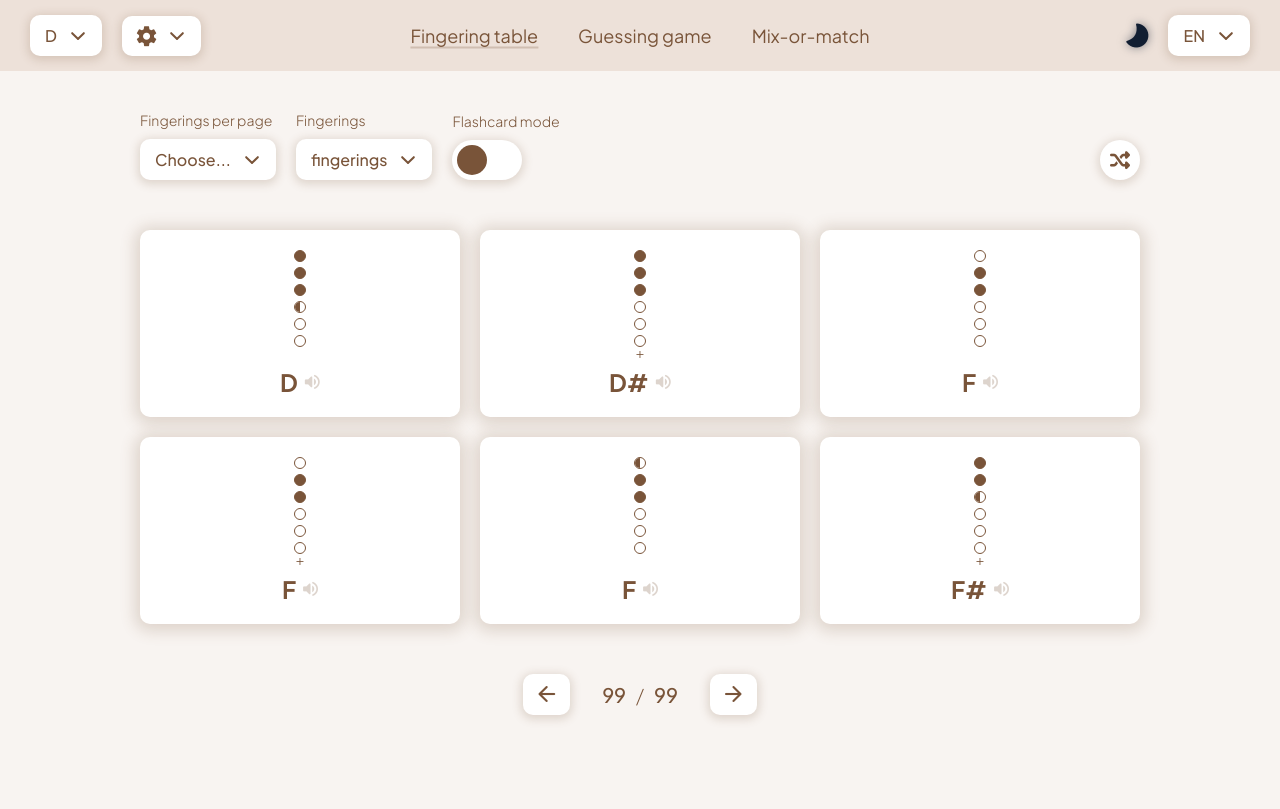
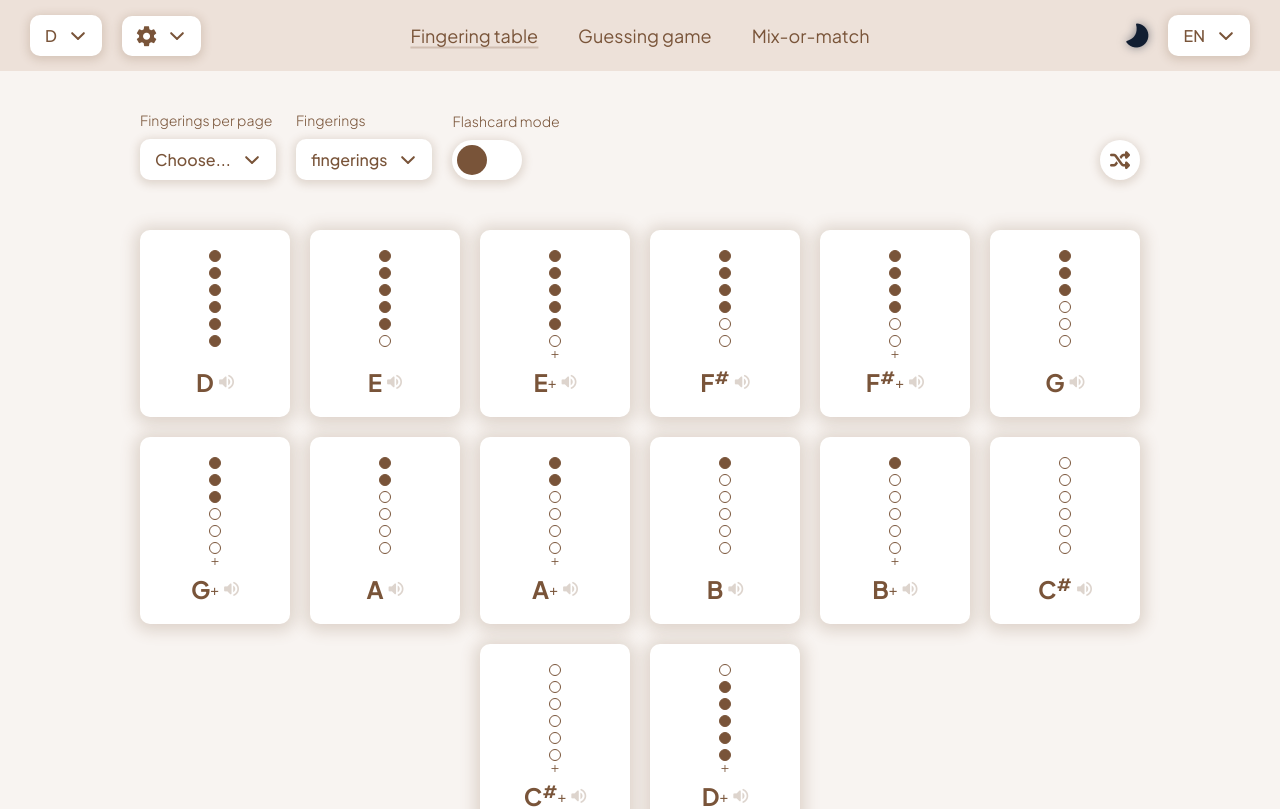
Before and after one commit to PetitChampi/whistle-buddy, a Vue app: page /fingering-table in a window 1280 px wide. Shown: the top 809 px of the page. Built offline with nearby package versions, Linux system fonts and the light colour scheme.

Commit message:
Entered actual fingering data + minor fixes

```diff
--- a/src/components/GameParams.vue
+++ b/src/components/GameParams.vue
@@ -75,7 +75,12 @@
         </template>
       </SettingsGroup>
 
-      <SettingsGroup :title="$t('GEN_FINGERINGS')" large accordion>
+      <SettingsGroup
+        :title="$t('GEN_SELECTED_FINGS')"
+        :subtitle="gameType === 'mixmatch' ? $t('G_MIXM_FINGS_SUBTITLE') : ''"
+        large
+        accordion
+      >
         <template v-slot:content>
           <div class="settings-item-content">
             <p class="checkbox-grid-label">{{ $t('GEN_STANDARD') }}</p>
--- a/src/components/molecules/Card.vue
+++ b/src/components/molecules/Card.vue
@@ -5,9 +5,8 @@
       :class="{ flipped: flashcard && isFlipped, selected: isSelected, error, success, fixed: fixedHeight }"
     >
       <div class="front">
-        <div class="card-fingerings">
+        <div class="card-fingerings" v-if="!noteOnly">
           <div
-            v-if="!noteOnly"
             v-for="fing in note.fingerings"
             :key="fing.id"
             class="card-fingerings-item"
@@ -27,7 +26,10 @@
           !fingeringOnly
         ">
           <div class="card-note-title">
-            <p class="card-note-en">{{ formattedNameEn }}</p>
+            <p class="card-note-en" :class="{ oct2: note.octave === 2 }">
+              {{ formattedNameEn.charAt(0) }}
+              <span class="alteration">{{ formattedNameEn.slice(1) }}</span>
+            </p>
             <span
               class="icon-volume"
               v-if="route.name === 'fingeringTable'"
@@ -41,7 +43,10 @@
       <div class="back">
         <div class="card-note" v-if="route.name === 'fingeringTable'">
           <div class="card-note-title">
-            <p class="card-note-en">{{ formattedNameEn }}</p>
+            <p class="card-note-en" :class="{ oct2: note.octave === 2 }">
+              {{ formattedNameEn.charAt(0) }}
+              <span class="alteration">{{ formattedNameEn.slice(1) }}</span>
+            </p>
             <span
               class="icon-volume"
               v-if="route.name === 'fingeringTable'"
@@ -188,7 +193,7 @@ watch(() => props.flashcard, (newVal) => {
     &-title {
       display: flex;
       align-items: center;
-      gap: 7px;
+      gap: 5px;
 
       .icon-volume {
         color: var(--text-standard-half-transparent);
@@ -199,12 +204,22 @@ watch(() => props.flashcard, (newVal) => {
     &-en {
       font-size: 1.5rem;
       font-weight: 700;
+      display: flex;
       @media screen and (max-width: $mobile) {
         font-size: 1.25rem;
+      }
+      & .alteration {
+        font-size: .7em;
       }
     }
     &-fr {
       font-size: .875rem;
+    }
+    & .oct2::after {
+      content: "+";
+      font-size: .6em;
+      font-weight: normal;
+      align-self: center;
     }
   }
 
@@ -222,6 +237,9 @@ watch(() => props.flashcard, (newVal) => {
       gap: 5px;
       align-items: center;
       position: relative;
+      @media screen and (max-width: $mobile) {
+        gap: 3px;
+      }
 
       &.oct2::after {
         content: "+";
--- a/src/i18n/en.json
+++ b/src/i18n/en.json
@@ -1,6 +1,7 @@
 {
   "GEN_ALL": "All",
   "GEN_FINGERINGS": "Fingerings",
+  "GEN_SELECTED_FINGS": "Selected fingerings",
   "GEN_NOTES": "Notes",
   "GEN_ABOUT_US": "About us",
   "GEN_CHOOSE": "Choose...",
@@ -56,6 +57,7 @@
   "G_GUESS_FINISH_BACK_SET": "Back to game settings",
   "G_GUESS_FINISH_REPLAY": "Replay this round",
 
+  "G_MIXM_FINGS_SUBTITLE": "Only the first 12 selected fingerings can be used in the game.",
   "G_MIXM_INSTRUCTION": "Find the pairs!",
   "G_MIXM_PAUSED": "Game paused",
   "G_MIXM_RESUME": "Resume",
--- a/src/i18n/fr.json
+++ b/src/i18n/fr.json
@@ -1,6 +1,7 @@
 {
   "GEN_ALL": "Tous",
   "GEN_FINGERINGS": "Doigtés",
+  "GEN_SELECTED_FINGS": "Doigtés sélectionnés",
   "GEN_NOTES": "Notes",
   "GEN_ABOUT_US": "À propos",
   "GEN_CHOOSE": "Choisir...",
@@ -56,6 +57,7 @@
   "G_GUESS_FINISH_BACK_SET": "Retour aux paramètres",
   "G_GUESS_FINISH_REPLAY": "Rejouer cette partie",
 
+  "G_MIXM_FINGS_SUBTITLE": "Seuls les 12 premiers doigtés sélectionnés pourront être dans le jeu.",
   "G_MIXM_INSTRUCTION": "Trouve les paires!",
   "G_MIXM_PAUSED": "Jeu en pause",
   "G_MIXM_RESUME": "Reprendre",
--- a/src/stores/musicalData.ts
+++ b/src/stores/musicalData.ts
@@ -23,15 +23,22 @@ export const useMusicalDataStore = defineStore("musicalData", () => {
     { absolutePos: 12, names: [{ en: "b", fr: "si" }] }
   ]);
   const fingerings = ref<IFingering[]>([
-    { id: 1, posInScale: 1, holes: [2, 2, 1, 0, 0, 0], type: "halfhole", octaves: [1, 2] },
-    { id: 2, posInScale: 1, holes: [2, 2, 2, 1, 0, 0], type: "standard", octaves: [1] },
-    { id: 3, posInScale: 2, holes: [2, 2, 2, 0, 0, 0], type: "standard", octaves: [2] },
-    { id: 4, posInScale: 2, holes: [2, 2, 2, 2, 1, 0], type: "specific", octaves: [1, 2] },
-    { id: 5, posInScale: 3, holes: [2, 2, 2, 2, 2, 0], type: "halfhole", octaves: [2] },
-    { id: 6, posInScale: 4, holes: [0, 2, 2, 0, 0, 0], type: "standard", octaves: [1, 2] },
-    { id: 7, posInScale: 4, holes: [1, 2, 2, 0, 0, 0], type: "standard", octaves: [1] },
-    { id: 8, posInScale: 5, holes: [2, 2, 1, 0, 0, 0], type: "standard", octaves: [2] },
-    { id: 9, posInScale: 6, holes: [2, 2, 1, 0, 0, 0], type: "specific", octaves: [1, 2] }
+    { id: 1, posInScale: 1, holes: [2, 2, 2, 2, 2, 2], type: "standard", octaves: [1] },
+    { id: 2, posInScale: 3, holes: [2, 2, 2, 2, 2, 0], type: "standard", octaves: [1, 2] },
+    { id: 3, posInScale: 5, holes: [2, 2, 2, 2, 0, 0], type: "standard", octaves: [1, 2] },
+    { id: 4, posInScale: 6, holes: [2, 2, 2, 0, 0, 0], type: "standard", octaves: [1, 2] },
+    { id: 5, posInScale: 8, holes: [2, 2, 0, 0, 0, 0], type: "standard", octaves: [1, 2] },
+    { id: 6, posInScale: 10, holes: [2, 0, 0, 0, 0, 0], type: "standard", octaves: [1, 2] },
+    { id: 7, posInScale: 12, holes: [0, 0, 0, 0, 0, 0], type: "standard", octaves: [1, 2] },
+    { id: 8, posInScale: 1, holes: [0, 2, 2, 2, 2, 2], type: "standard", octaves: [2] },
+    { id: 9, posInScale: 2, holes: [2, 2, 2, 2, 2, 1], type: "halfhole", octaves: [1, 2] },
+    { id: 10, posInScale: 4, holes: [2, 2, 2, 2, 1, 0], type: "halfhole", octaves: [1, 2] },
+    { id: 11, posInScale: 7, holes: [2, 2, 1, 0, 0, 0], type: "halfhole", octaves: [1, 2] },
+    { id: 12, posInScale: 9, holes: [2, 1, 0, 0, 0, 0], type: "halfhole", octaves: [1, 2] },
+    { id: 13, posInScale: 11, holes: [1, 0, 0, 0, 0, 0], type: "halfhole", octaves: [1, 2] },
+    { id: 14, posInScale: 11, holes: [0, 2, 2, 0, 0, 0], type: "specific", octaves: [1] },
+    { id: 15, posInScale: 9, holes: [2, 0, 2, 2, 2, 2], type: "specific", octaves: [1, 2] },
+    { id: 16, posInScale: 7, holes: [2, 2, 0, 2, 2, 2], type: "specific", octaves: [1, 2] },
   ]);
 
   // Getters
--- a/src/stores/params.ts
+++ b/src/stores/params.ts
@@ -41,7 +41,7 @@ export const useParamsStore = defineStore("params", () => {
   );
   const mixMatchParams = useLocalStorage<IMixMatchParams>(
     "mix_match_params", {
-      nbOfPairs: { unit: "", min: 2, max: 12, current: 3 },
+      nbOfPairs: { unit: "", min: 3, max: 16, current: 9 },
       timer: false,
       timerValues: { unit: "m", min: 1, max: 5, current: 3 }
     }
--- a/src/views/GuessingGameView.vue
+++ b/src/views/GuessingGameView.vue
@@ -71,22 +71,13 @@ const gameFinished = ref<boolean>(false);
 const note = ref<ICard>({
   id: 1,
   name: {en: 'Gb', fr: 'Sol b'},
-  fingering: [2, 2, 1, 0, 0, 0],
+  fingerings: [
+    { id: 1, posInScale: 1, holes: [2, 2, 1, 0, 0, 0], type: "halfhole", octaves: [1, 2] }
+  ],
   octave: 1
 });
 const cards = ref<ICard[]>([
-  { id: 1, name: {en: 'A', fr: 'La'}, fingering: [2, 2, 1, 0, 0, 0], octave: 1 },
-  { id: 2, name: {en: 'B', fr: 'Si'}, fingering: [2, 2, 1, 0, 0, 0], octave: 1 },
-  { id: 3, name: {en: 'Gb', fr: 'Sol b'}, fingering: [2, 2, 1, 0, 0, 0], octave: 1 },
-  { id: 4, name: {en: 'C', fr: 'Do'}, fingering: [2, 2, 1, 0, 0, 0], octave: 1 },
-  { id: 5, name: {en: 'Gb', fr: 'Sol b'}, fingering: [2, 2, 1, 0, 0, 0], octave: 1 },
-  { id: 6, name: {en: 'Gb', fr: 'Sol b'}, fingering: [2, 2, 1, 0, 0, 0], octave: 1 },
-  { id: 7, name: {en: 'Gb', fr: 'Sol b'}, fingering: [2, 2, 1, 0, 0, 0], octave: 1 },
-  { id: 8, name: {en: 'Gb', fr: 'Sol b'}, fingering: [2, 2, 1, 0, 0, 0], octave: 1 },
-  { id: 9, name: {en: 'Gb', fr: 'Sol b'}, fingering: [2, 2, 1, 0, 0, 0], octave: 1 },
-  { id: 10, name: {en: 'Gb', fr: 'Sol b'}, fingering: [2, 2, 1, 0, 0, 0], octave: 1 },
-  { id: 11, name: {en: 'Gb', fr: 'Sol b'}, fingering: [2, 2, 1, 0, 0, 0], octave: 1 },
-  { id: 12, name: {en: 'Gb', fr: 'Sol b'}, fingering: [2, 2, 1, 0, 0, 0], octave: 1 },
+  // TODO get random cards
 ]);
 
 function backToSettings() {
--- a/src/views/MixOrMatchView.vue
+++ b/src/views/MixOrMatchView.vue
@@ -53,13 +53,15 @@
 </template>
 
 <script setup lang="ts">
-import { ref } from "@vue/reactivity";
+import { ref, computed } from "@vue/reactivity";
 import GameParams from "@/components/GameParams.vue";
 import IconButton from "@/components/molecules/IconButton.vue";
 import Timer from "@/components/molecules/Timer.vue";
 import MixMatchGrid from "@/components/MixMatchGrid.vue";
 import CustomButton from "@/components/molecules/CustomButton.vue";
 import type { ICard } from "@/types/MusicalDataTypes";
+import { useParamsStore } from "@/stores/params";
+import { storeToRefs } from "pinia";
 
 const gameStarted = ref<boolean>(false);
 const gamePaused = ref<boolean>(false);
@@ -68,16 +70,11 @@ const gameFinished = ref<boolean>(false);
 const showOverlay = ref<boolean>(false);
 const victory = ref<boolean>(false);
 
-const cards = ref<ICard[]>([
-  { id: 1, name: {en: 'A', fr: 'La'}, fingering: [2, 2, 2, 2, 2, 2], octave: 1 },
-  { id: 2, name: {en: 'B', fr: 'Si'}, fingering: [2, 2, 2, 2, 2, 0], octave: 1 },
-  { id: 3, name: {en: 'C', fr: 'Do'}, fingering: [2, 2, 2, 2, 0, 0], octave: 1 },
-  { id: 4, name: {en: 'D', fr: 'Ré'}, fingering: [2, 2, 2, 0, 0, 0], octave: 1 },
-  { id: 5, name: {en: 'E', fr: 'Mi'}, fingering: [2, 2, 0, 0, 0, 0], octave: 1 },
-  { id: 6, name: {en: 'F', fr: 'Fa'}, fingering: [2, 0, 0, 0, 0, 0], octave: 1 },
-  { id: 7, name: {en: 'G', fr: 'Sol'}, fingering: [2, 2, 1, 0, 0, 0], octave: 1 },
-  { id: 8, name: {en: 'G#', fr: 'Sol #'}, fingering: [0, 2, 2, 0, 0, 0], octave: 1 },
-]);
+const cards = computed<ICard[]>(() => {
+  const params = useParamsStore();
+  const { currentCardsPerFings, mixMatchParams } = storeToRefs(params);
+  return currentCardsPerFings.value.slice(0, mixMatchParams.value.nbOfPairs.current);
+});
 
 function startGame() {
   window.scrollTo(0, 0);
```
